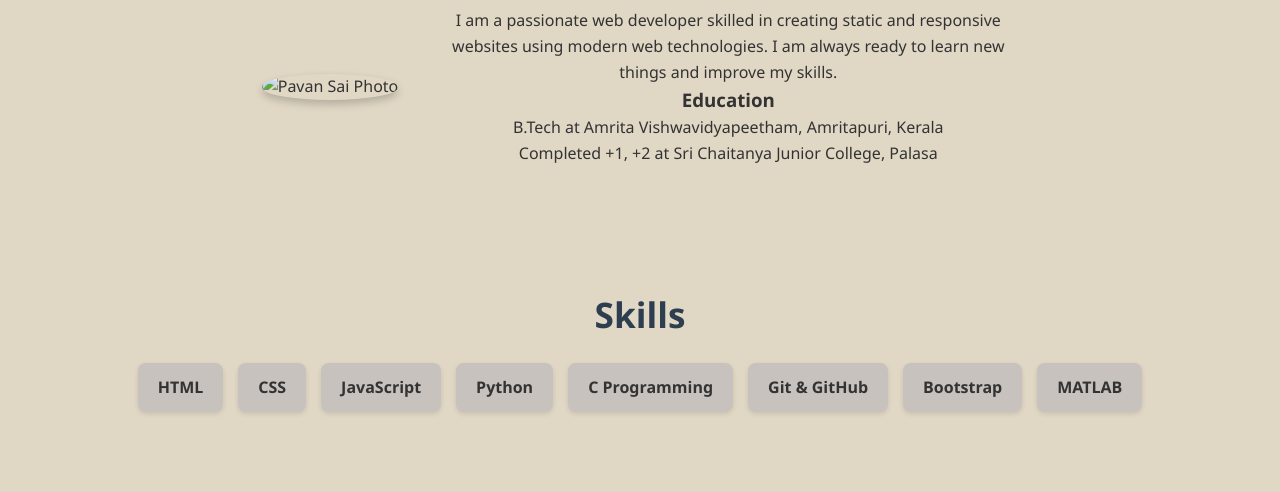
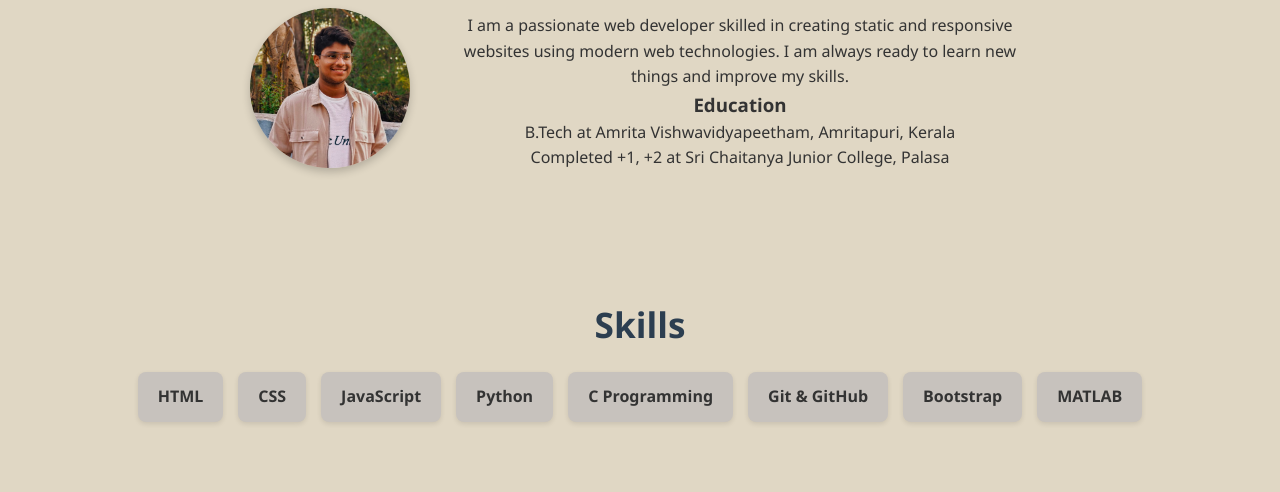
Before and after one commit to pavansai833/pavan-portfolio, a plain HTML site: page index.html in a window 1280 px wide. Shown: the part 608-1100 px from the top of the page. Drawn offline with Linux system fonts and the light colour scheme.

Commit message:
Update index.html

```diff
--- a/index.html
+++ b/index.html
@@ -34,7 +34,7 @@
     <h2>About Me</h2>
     <div class="about-content">
       <div class="about-photo">
-        <img src="assertsjjj/image.jpg" alt="Pavan Sai Photo">
+        <img src="image.jpg" alt="Pavan Sai Photo">
       </div>
       <div class="about-text">
         <p>
```
